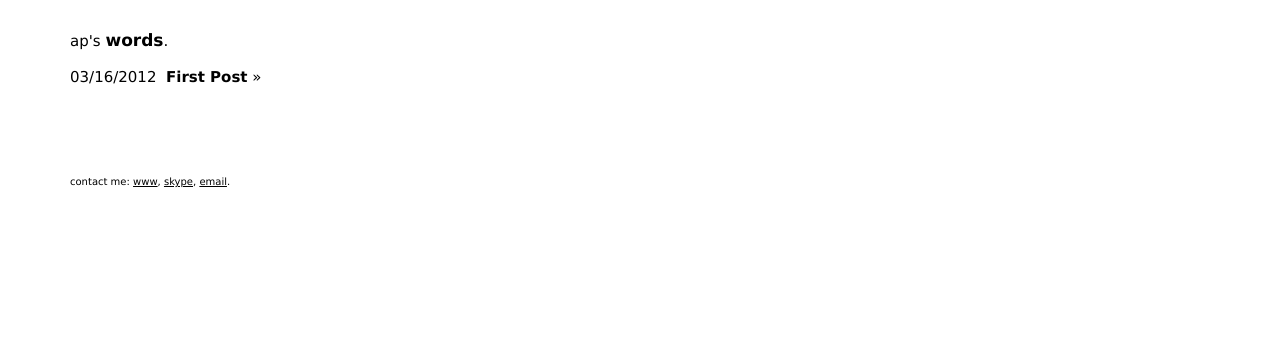
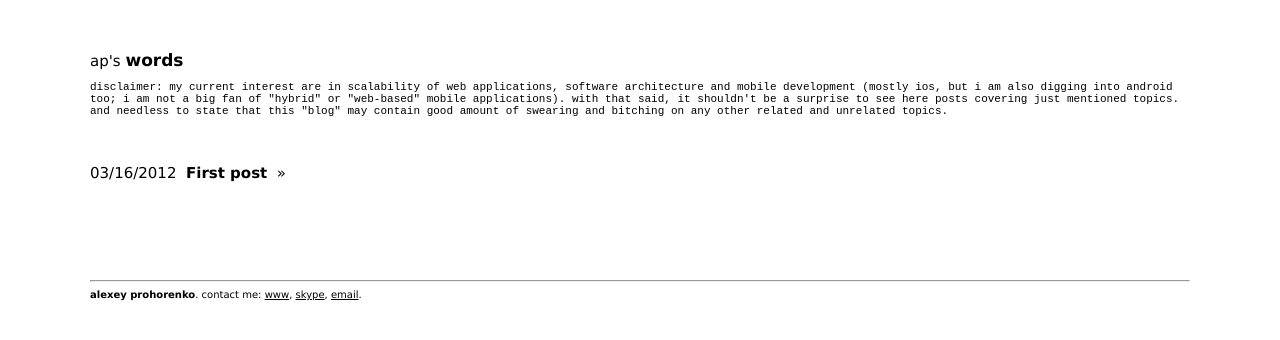
Before and after one commit to alexeypro/alexeypro.github.com, a Jekyll site: the page built from index.html, in a window 1280 px wide. Shown: the top 340 px of the page. Built offline with Jekyll 4.4.1, drawn with Linux system fonts in a browser that asks for light colours.

Commit message:
finally getting into working condition

```diff
--- a/_layouts/default.html
+++ b/_layouts/default.html
@@ -1,33 +1,38 @@
 <html>
 <head>
-<title>words</title>
+<title>ap's words</title>
 <style type="text/css">
-body { margin: 20px; padding: 10px; }
+body { margin: 30px; padding: 20px; }
 div { font-size: 15px; font-family: Andale Mono, Verdana; }
 b { font-weight: bold; font-size: 17px; }
+pre.small { font-size: 11px; white-space: pre-wrap; /* css-3 */ white-space: -moz-pre-wrap; /* Mozilla, since 1999 */ white-space: -pre-wrap; /* Opera 4-6 */ white-space: -o-pre-wrap; /* Opera 7 */ word-wrap: break-word; }
 a { color: black; }
 .as { text-decoration: none; color: black; }
+a.as:hover { background-color:yellow; color:black; }
+a:hover {  color:red; }
 .high { color: red; }
 .large { font-size: 25px; }
 .small { font-size: 10px; }
 </style>
 <meta name="title" property="media:title" content="alexey prohorenko's words" />
-<meta name="description" property="meta:description" content="random words on scalability, software architecture and mobile development." />
-<meta name="keywords" property="meta:keywords" content="alexey,prohorenko,alex,prokhorenko,olexiy,objective-c,ios,ruby,rails,sinatra,node.js,java,javascript,coffeescript,scala,iphone,ipad,apple,software engineering,coaching,development,management,engineering manager,warner bros,scopely,caffeinated.co,caffeinated,business,iphone apps" />
+<meta name="description" property="meta:description" content="random words on scalability, software architecture and mobile development. they call it 'blog' nowadays." />
+<meta name="keywords" property="meta:keywords" content="alexey,prohorenko,alex,prokhorenko,olexiy,objective-c,ios,ruby,rails,sinatra,node.js,java,javascript,coffeescript,scala,iphone,ipad,apple,software engineering,coaching,development,management,engineering manager,warner bros,scopely,caffeinated.co,caffeinated,business,iphone apps,blog" />
 </head>
 <body>
 <blockquote>
 <div>
 
-ap's <b>words</b>.
+    ap's <b>words</b> <br/>
+    <pre class="small">disclaimer: my current interest are in scalability of web applications, software architecture and mobile development (mostly ios, but i am also digging into android too; i am not a big fan of "hybrid" or "web-based" mobile applications). with that said, it shouldn't be a surprise to see here posts covering just mentioned topics. and needless to state that this "blog" may contain good amount of swearing and bitching on any other related and unrelated topics.</pre>
 
 <br/><br/>
     {{ content }}
 <br/><br/>
 <br/>
 <br/>
+<hr/>
 <span class="small">
-    contact me: <a href="http://www.alexeypro.com">www</a>, <a href="skype:mealexeypro">skype</a>, <a href="mailto:ap@alexeypro.com">email</a>.
+    <strong>alexey prohorenko</strong>. contact me: <a href="http://www.alexeypro.com">www</a>, <a href="skype:mealexeypro">skype</a>, <a href="mailto:ap@alexeypro.com">email</a>.
 </span>
 
 </div>
--- a/_layouts/post.html
+++ b/_layouts/post.html
@@ -1,8 +1,5 @@
 ---
 layout: default
 ---
-<hr/>
-back <a href="/">&raquo;</a><br/>
-<br/>
-<br/>
+<a class="as" href="/">&nbsp;&laquo;&nbsp;</a> <strong>{{ page.title }}</strong><br/><br/><br/>
 {{ content }}
--- a/_posts/2012-03-16-first-post.txt
+++ b/_posts/2012-03-16-first-post.html
@@ -1 +1,5 @@
+---
+layout: post
+title: First post
+---
 This is my first attempt of minimalistic "blog" posts with GitHub pages. I like the concept a lot. We'll see how good does it work in practice :-)
--- a/index.html
+++ b/index.html
@@ -3,6 +3,6 @@ layout: default
 ---
 {% for post in site.posts %}
     {% capture post_date %}{{ post.date | date: "%m/%d/%Y" }}{% endcapture %}
-    {{ post_date }}&nbsp;&nbsp;<strong>{{ post.title }}</strong>&nbsp;<a href="{{ post.url }}" class="as" title="Permanent link to: '{{ post.title }}'">&raquo;</a><br/>
+    {{ post_date }}&nbsp;&nbsp;<strong>{{ post.title }}</strong>&nbsp;<a href="{{ post.url }}" class="as" title="Permanent link to: '{{ post.title }}'">&nbsp;&raquo;&nbsp;</a><br/>
 {% endfor %}
 <br/>
```
